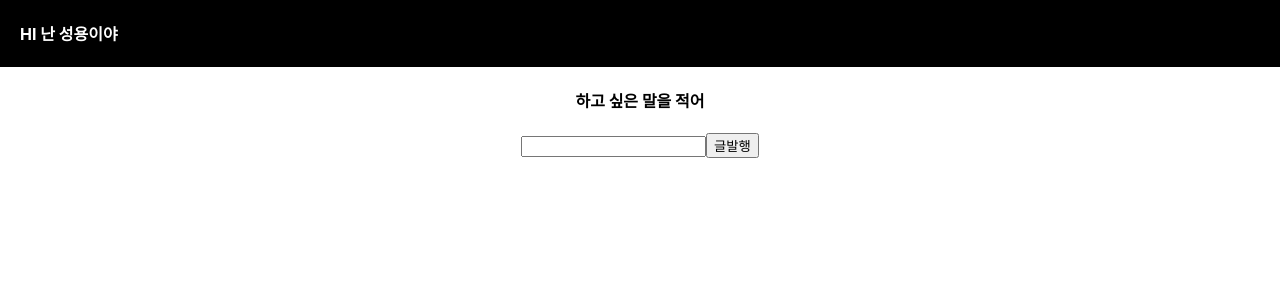
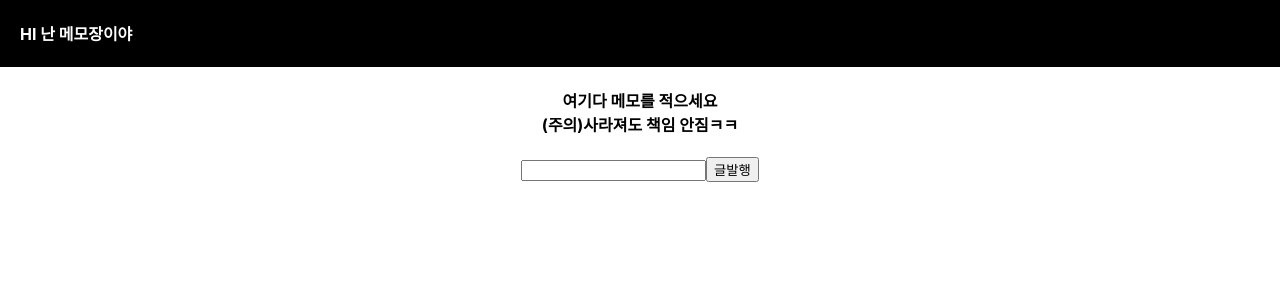
Before and after one commit to yongseong2/React_Blog, a React (Create React App) app: page / in a window 1280 px wide. Shown: the top 300 px of the page. Built offline with nearby package versions, Linux system fonts and the light colour scheme.

Commit message:
this memo

```diff
--- a/public/index.html
+++ b/public/index.html
@@ -24,7 +24,7 @@
       work correctly both with client-side routing and a non-root public URL.
       Learn how to configure a non-root public URL by running `npm run build`.
     -->
-    <title>SeongYong Blog</title>
+    <title>성용이가 만든 메모장</title>
   </head>
   <body>
     <noscript>You need to enable JavaScript to run this app.</noscript>
--- a/src/App.js
+++ b/src/App.js
@@ -69,11 +69,15 @@ function App() {
   return (
     <div className="App">
       <div className='black-nav'>
-        <h4>HI 난 성용이야</h4>
+        <h4>HI 난 메모장이야</h4>
       </div>
 
       <div>
-        <h4> 하고 싶은 말을 적어 </h4>
+        <h4> 여기다 메모를 적으세요
+          <br />
+          (주의)사라져도 책임 안짐ㅋㅋ
+
+          </h4>
       </div>
 
       {/* <button onClick={ sortArrary }>가나다라정렬</button> */}
```
